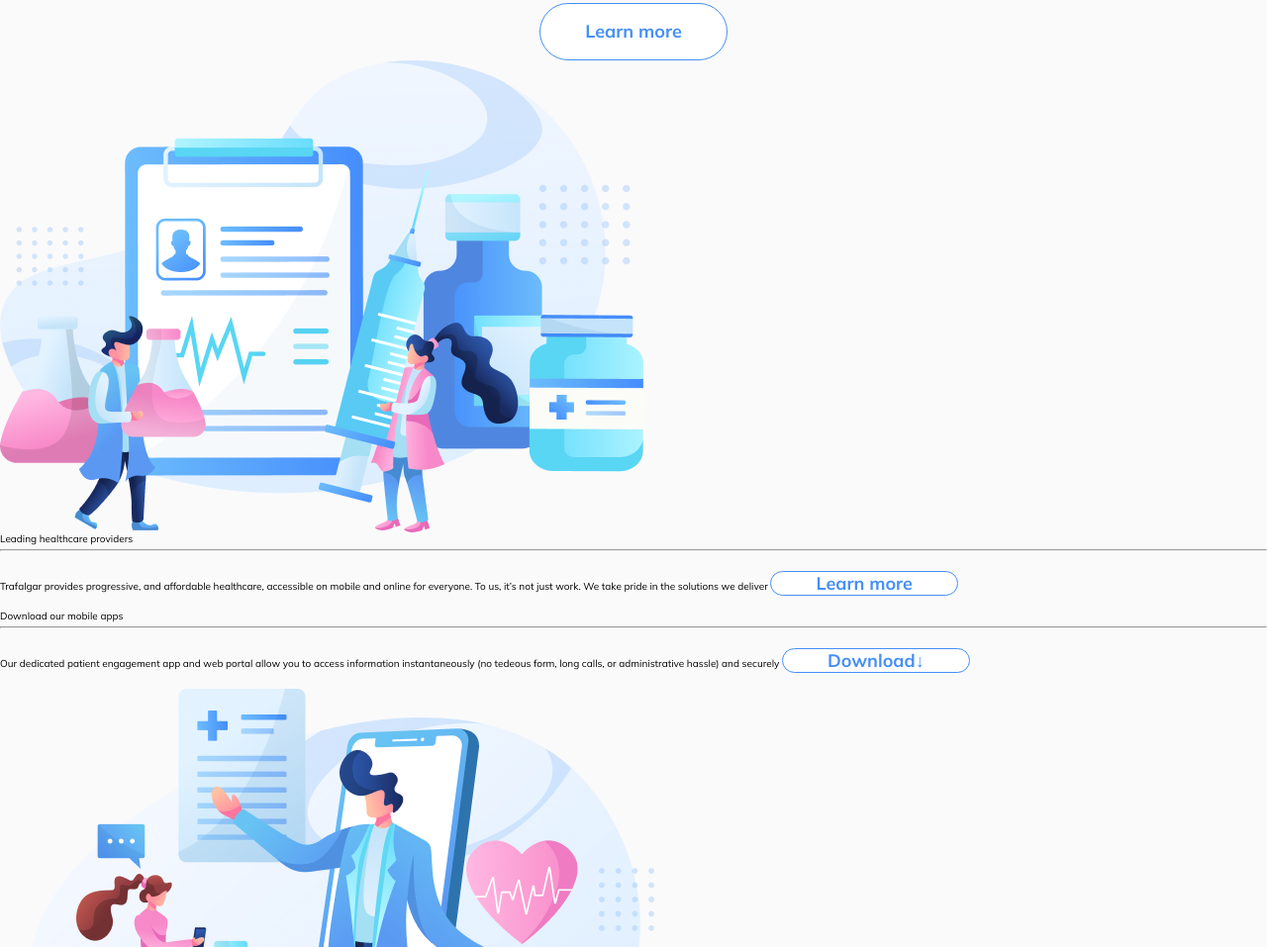
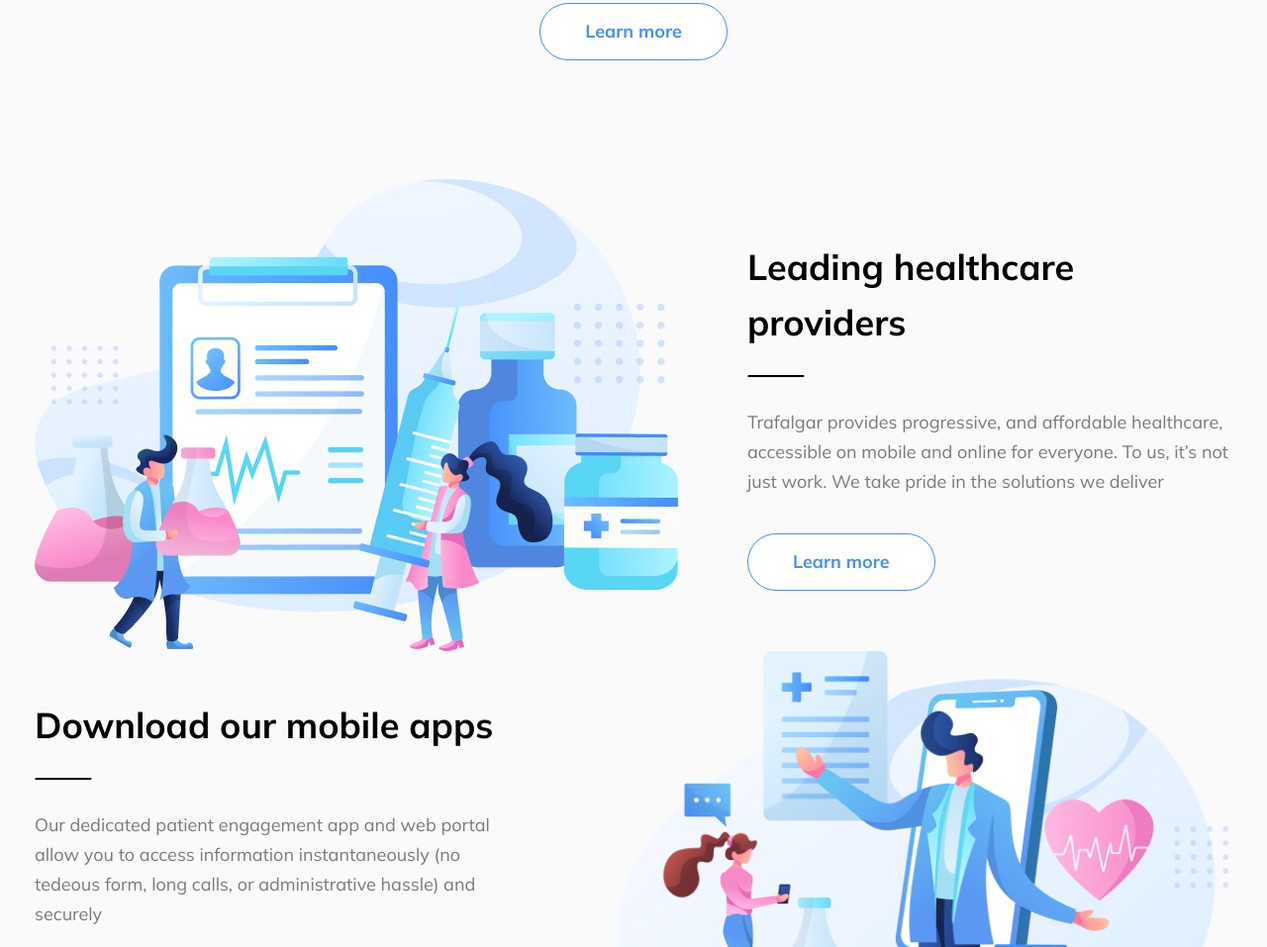
Before and after one commit to Vsspaulasouza/Trafalgar, a website built with webpack: page index.html in a window 1280 px wide. Shown: the part 1843-2800 px from the top of the page at 99% size. Built offline with nearby package versions, Linux system fonts and the light colour scheme.

Commit message:
CSS das seções info

```diff
--- a/css/final.css
+++ b/css/final.css
@@ -3,3 +3,4 @@
 @import url(header.css);
 @import url(secao-inicial.css);
 @import url(our-services.css);
+@import url(info.css);
--- /dev/null
+++ b/css/info.css
@@ -0,0 +1,50 @@
+.info{
+  max-width: 100%;
+  display: flex;
+  flex-wrap: wrap;
+  justify-content: space-around;
+  align-items: center;
+}
+
+.info img{
+  max-width: 650px;
+
+}
+.info .text-box{
+  position: relative;
+  max-width: 490px;
+  display: flex;
+  flex-direction: column;
+  align-items: flex-start;
+}
+
+.info .text-box h2{
+  font-weight: 700;
+  font-size: 3.6rem;
+  line-height: 5.6rem;
+}
+
+.info .text-box hr{
+  margin: 25px 0 0 0;
+  width: 56px;
+  border-top: 2px solid #000;
+  border-radius: 10px;
+}
+
+.info .text-box p{
+  margin-top: 30px;
+  font-weight: 300;
+  font-size: 1.8rem;
+  line-height: 3rem;
+  color: #7D7978;
+}
+
+.info .text-box a{
+  margin-top: 37px;
+}
+
+.info .text-box a span{
+  font-size: 20px;
+  font-weight: bolder;
+  margin-left: 14px;
+}
--- a/css/our-services.css
+++ b/css/our-services.css
@@ -7,6 +7,7 @@
   align-items: center;
   position: relative;
   padding: 0 4vw;
+  margin-bottom: 120px;
 }
 
 .our-services .header{
--- a/index.html
+++ b/index.html
@@ -84,7 +84,7 @@
     <div class="text-box">
       <h2>Leading healthcare providers</h2>
       <hr></hr>
-      <text>Trafalgar provides progressive, and affordable healthcare, accessible on mobile and online for everyone. To us, it’s not just work. We take pride in the solutions we deliver</text>
+      <p>Trafalgar provides progressive, and affordable healthcare, accessible on mobile and online for everyone. To us, it’s not just work. We take pride in the solutions we deliver</p>
       <a href="" class="btn">Learn more</a>
     </div>
   </section>
@@ -93,7 +93,7 @@
     <div class="text-box">
       <h2>Download our mobile apps</h2>
       <hr></hr>
-      <text>Our dedicated patient engagement app and web portal allow you to access information instantaneously (no tedeous form, long calls, or administrative hassle) and securely</text>
+      <p>Our dedicated patient engagement app and web portal allow you to access information instantaneously (no tedeous form, long calls, or administrative hassle) and securely</p>
       <a href="" class="btn">Download<span>↓</span></a>
     </div>
     <img src="img/banner-3.png" alt="banner">
```
